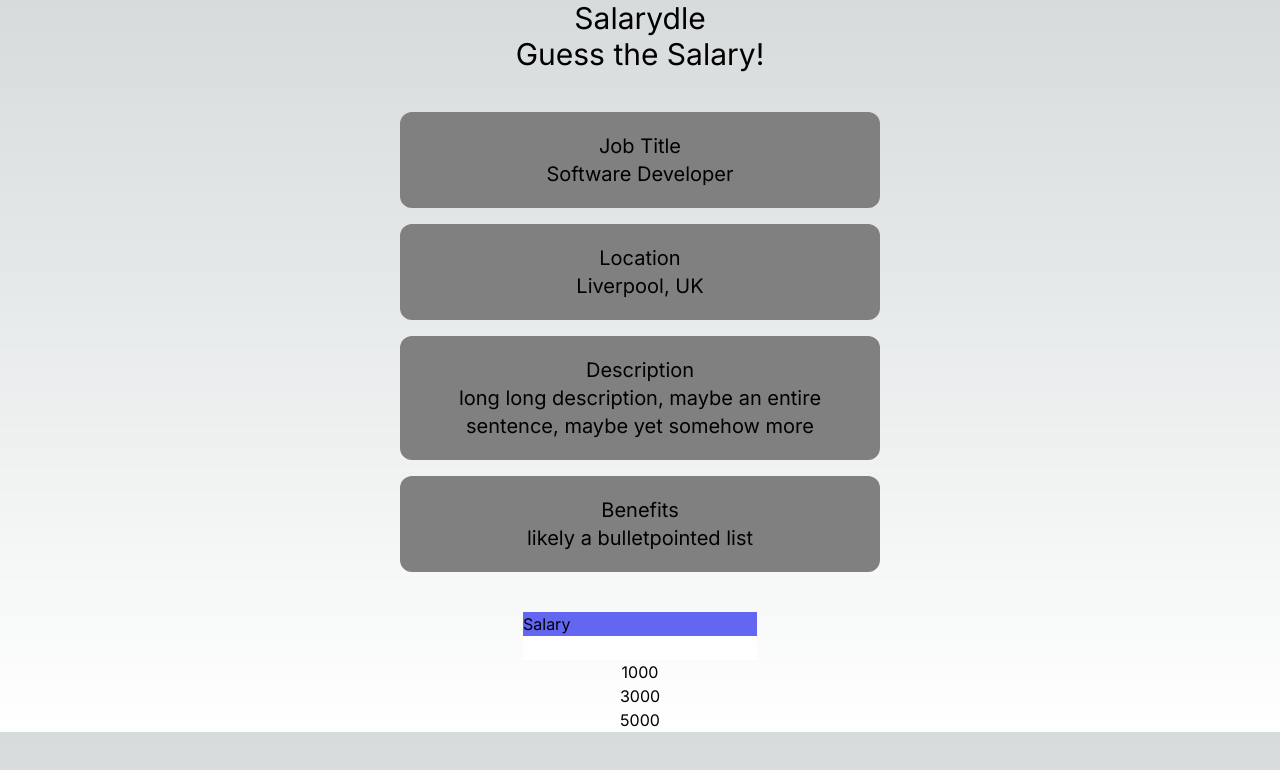
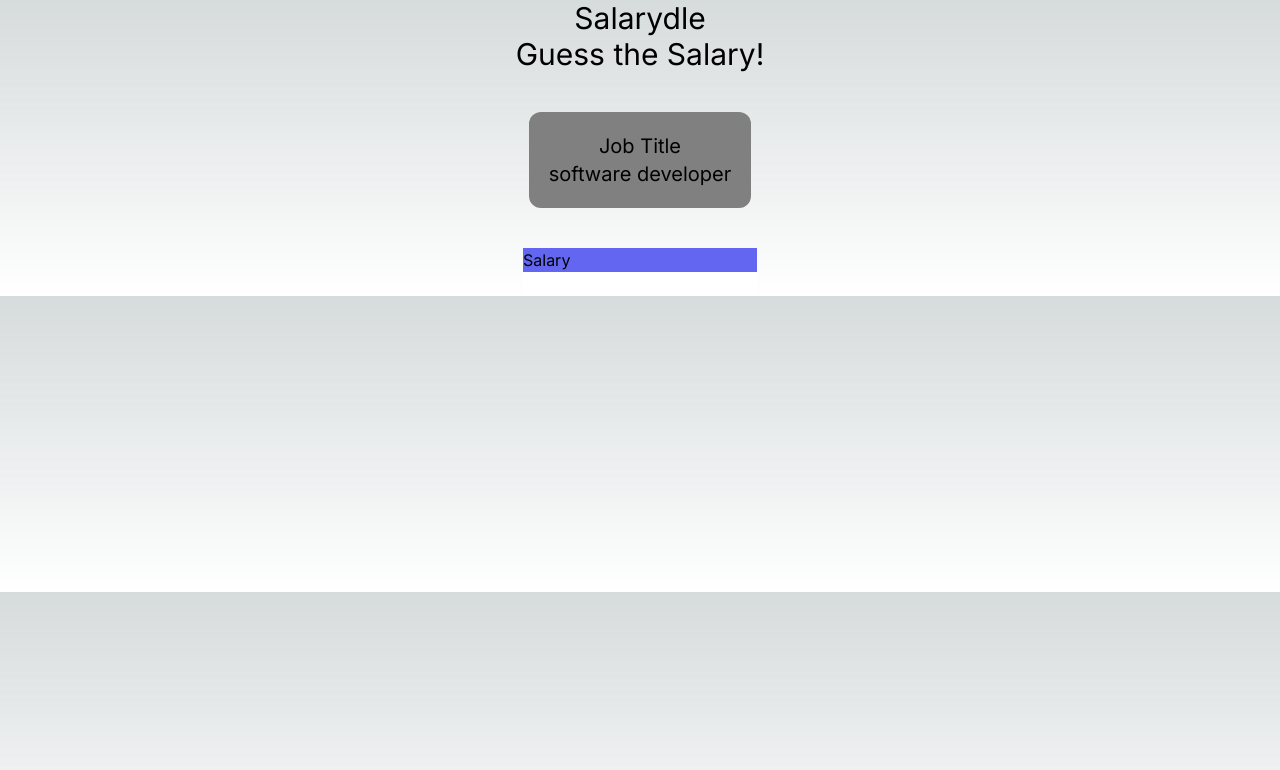
Before and after one commit to Joe-Fuller/salarydle, a Next.js app: page / in a window 1280 px wide. Shown: the top 770 px of the page. Built offline with nearby package versions, Linux system fonts and the light colour scheme.

Commit message:
add job object containing job details, update infoboxes to use this job object

```diff
--- a/app/page.js
+++ b/app/page.js
@@ -5,7 +5,13 @@ import GuessBox from "@/components/guessBox";
 import { useState } from "react";
 
 export default function Home() {
-  const [guesses, setGuesses] = useState([1000, 3000, 5000]);
+  const [guesses, setGuesses] = useState([]);
+  const job = {
+    title: "software developer",
+    location: "liverpool",
+    description: "long long description, long as can be",
+    benefits: "somehow a bullet pointed list idk",
+  };
 
   return (
     <main className="space-y-10">
@@ -14,20 +20,20 @@ export default function Home() {
         <h2>Guess the Salary!</h2>
       </div>
       <div className="grid justify-center text-xl space-y-4">
-        <InfoBox title="Job Title" text="Software Developer"></InfoBox>
+        <InfoBox title="Job Title" text={job.title}></InfoBox>
         <InfoBox
           title="Location"
-          text="Liverpool, UK"
+          text={job.location}
           hidden={guesses.length < 1}
         ></InfoBox>
         <InfoBox
           title="Description"
-          text="long long description, maybe an entire sentence, maybe yet somehow more"
+          text={job.description}
           hidden={guesses.length < 2}
         ></InfoBox>
         <InfoBox
           title="Benefits"
-          text="likely a bulletpointed list"
+          text={job.benefits}
           hidden={guesses.length < 3}
         ></InfoBox>
       </div>
```
